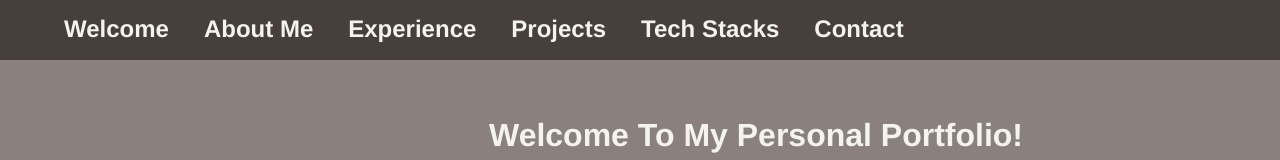
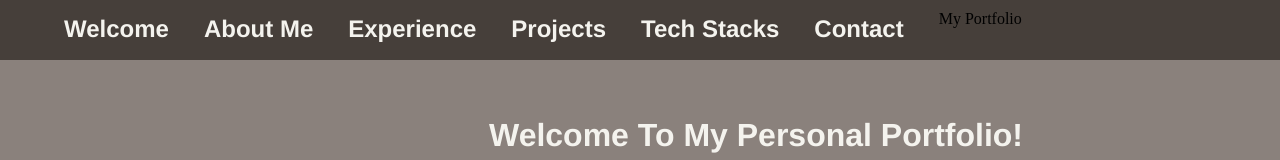
Before and after one commit to AKCDNG/portfolio-page, a React (Create React App) app in the folder portfolio/: page / in a window 1280 px wide. Shown: the top 160 px of the page. Built offline with nearby package versions, Linux system fonts and the light colour scheme.

Commit message:
add my portfolio on navbar on side

```diff
--- a/portfolio/src/components/Navbar.jsx
+++ b/portfolio/src/components/Navbar.jsx
@@ -27,6 +27,7 @@ const Navbar = () => {
               </a>
             );
           })}
+          <div className="navbar-title">My Portfolio</div>
         </div>
       </div>
     </nav>
```
